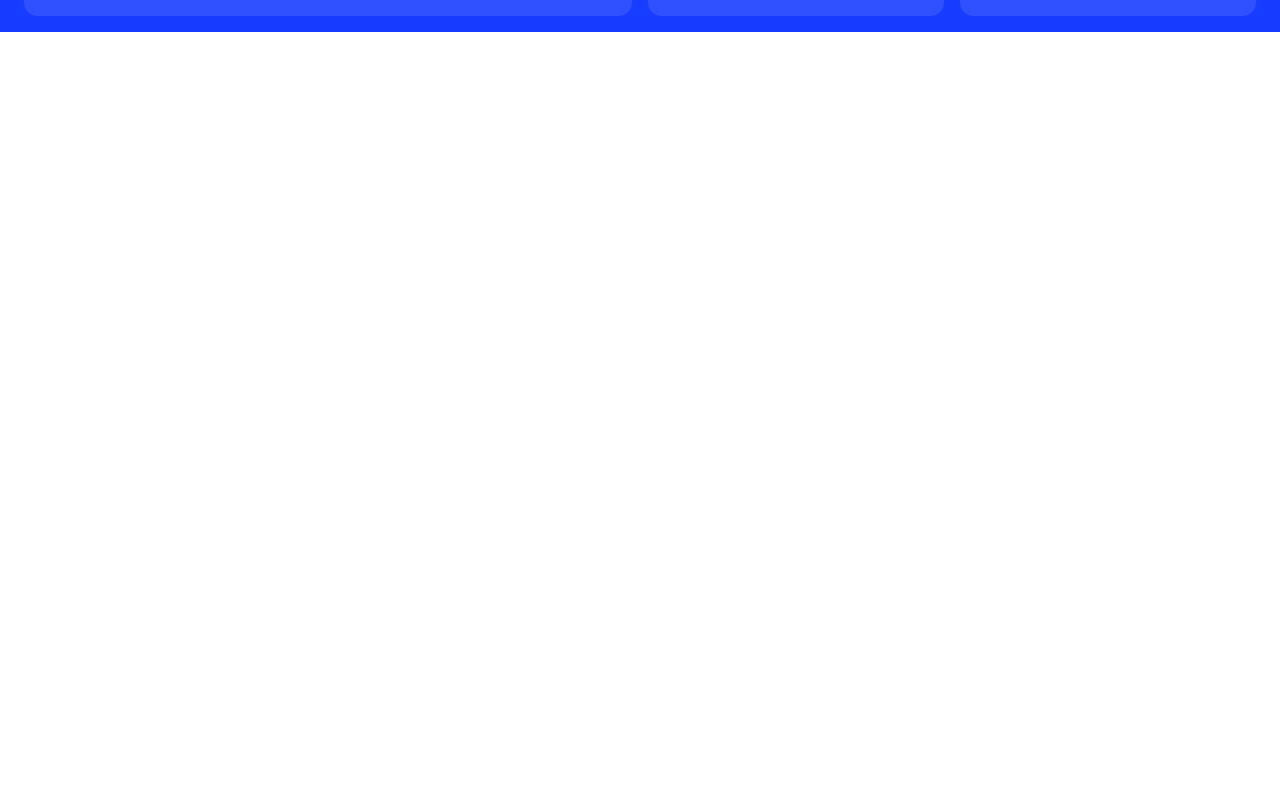
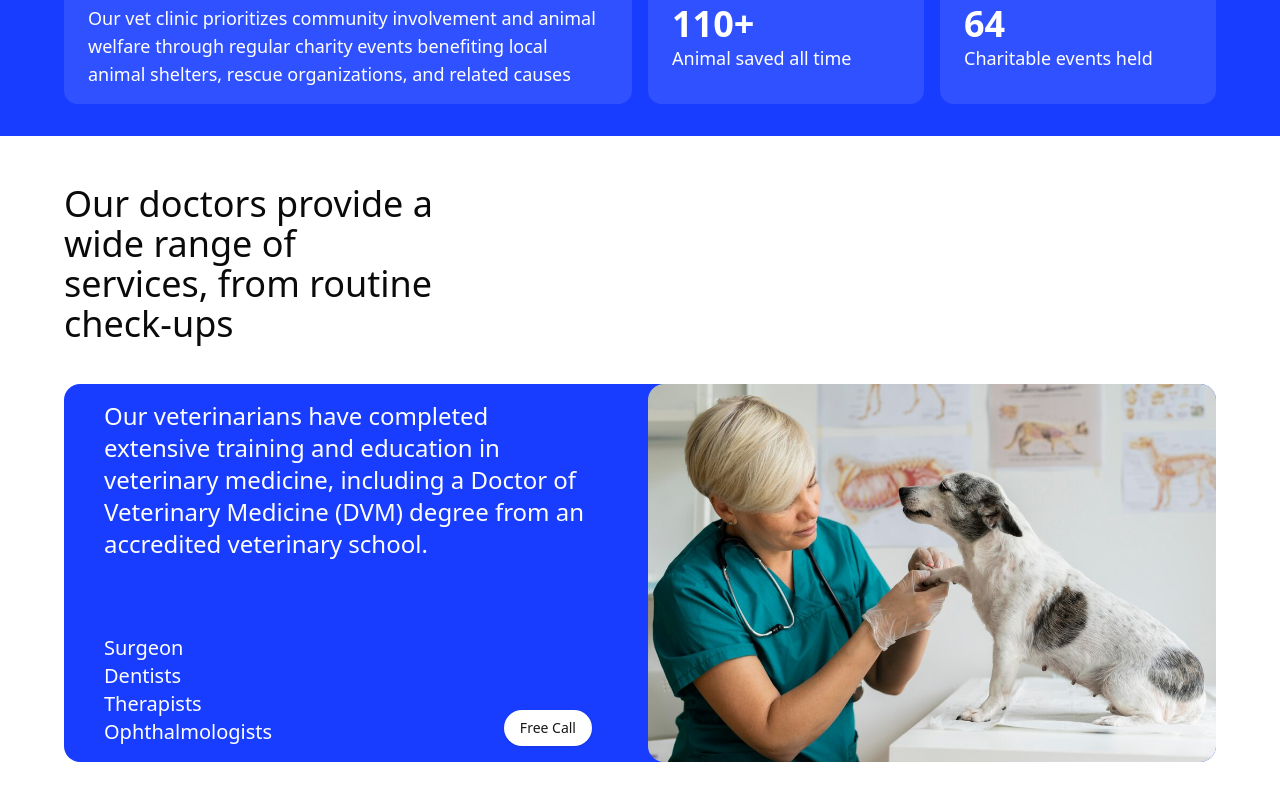
Before and after one commit to nudriin/pawrent, a React (Vite) app: page / in a window 1280 px wide. Shown: the part 1004-1798 px from the top of the page. Before the commit the page ends 1036 px from the top, so only its background shows below. Built offline with nearby package versions, Linux system fonts and the light colour scheme.

Commit message:
style: create doctor section and changes charity section

```diff
--- a/src/components/Charity.tsx
+++ b/src/components/Charity.tsx
@@ -1,8 +1,8 @@
 export default function Charity() {
     return (
-        <div className="text-white px-6 py-4 bg-paw">
+        <div className="text-white px-16 py-8 bg-paw">
             <div className="">
-                <h1 className="text-2xl font-medium mb-10 mt-4">
+                <h1 className="text-4xl w-1/3 font-medium mb-10">
                     We collaborate with charities around the world
                 </h1>
                 <div className="grid grid-cols-4 gap-4">
--- /dev/null
+++ b/src/components/Doctor.tsx
@@ -0,0 +1,40 @@
+import veterian from "../assets/veterinarian-taking-care-dog.jpg"
+import { Button } from "./ui/button"
+export default function Doctor() {
+    return (
+        <div className="px-16 py-8">
+            <h1 className="text-4xl w-1/3 font-medium mb-10 mt-4">
+                Our doctors provide a wide range of services, from routine
+                check-ups
+            </h1>
+            <div className="grid grid-cols-2 gap-4 bg-paw rounded-2xl text-white">
+                <div className="flex flex-col justify-between mx-10 my-4">
+                    <p className="text-2xl">
+                        Our veterinarians have completed extensive training and
+                        education in veterinary medicine, including a Doctor of
+                        Veterinary Medicine (DVM) degree from an accredited
+                        veterinary school.
+                    </p>
+                    <div className="flex justify-between items-end">
+                        <ul>
+                            <li className="text-xl font-medium">Surgeon</li>
+                            <li className="text-xl font-medium">Dentists</li>
+                            <li className="text-xl font-medium">Therapists</li>
+                            <li className="text-xl font-medium">
+                                Ophthalmologists
+                            </li>
+                        </ul>
+                        <Button className="bg-white rounded-full text-secondary-foreground hover:text-white cursor-pointer">
+                            Free Call
+                        </Button>
+                    </div>
+                </div>
+                <img
+                    src={veterian}
+                    className="rounded-2xl"
+                    alt="Veterian taking care dog"
+                />
+            </div>
+        </div>
+    )
+}
--- a/src/pages/Home.tsx
+++ b/src/pages/Home.tsx
@@ -1,4 +1,5 @@
 import Charity from "@/components/Charity"
+import Doctor from "@/components/Doctor"
 import Header from "@/components/Header"
 import Hero from "@/components/Hero"
 export default function Home() {
@@ -7,6 +8,7 @@ export default function Home() {
             <Header />
             <Hero />
             <Charity />
+            <Doctor />
         </div>
     )
 }
```
Also changed, not shown: src/assets/veterinarian-taking-care-dog.jpg (added).
